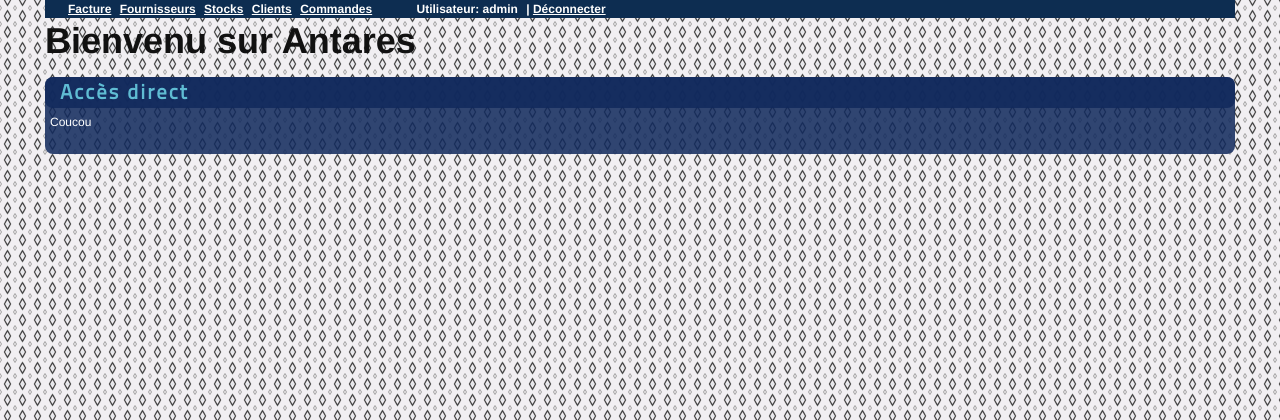
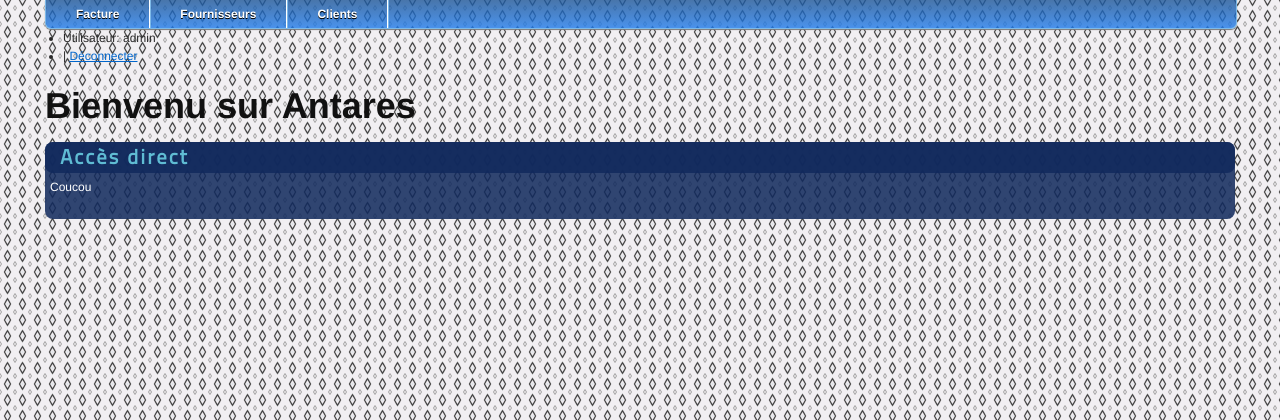
Before and after one commit to Xialis/Antares, a Django app: page / in a window 1280 px wide. Shown: the top 420 px of the page. Run offline with Django 3.2, Linux system fonts and the light colour scheme; a user stored in the database is signed in; parts of the project's set-up code (start-up, migrations or seed data) failed here and were passed over.

Commit message:
Menu CSS3

```diff
--- a/Antares/Antares/media/style.css
+++ b/Antares/Antares/media/style.css
@@ -87,11 +87,132 @@
 
 
 /* topmenu */
-#topmenu { background-color: #0d2d51; margin-bottom: 5px;}
-#topmenu ul { display: inline; list-style: none; }
-#topmenu ul li { display: inline; margin-left: 5px; }
+#topmenu { margin-bottom: 5px;}
 
-#topmenu, #topmenu a, #topmenu a:visited { color: white; font-weight: bold; }
+#menu, #menu ul { list-style: none; margin: 0; padding: 0; }
+#menu {
+  width: 100%;
+  margin: 0px auto;
+  border: 1px solid #7db9e8;
+  border-top: 0;
+  background: linear-gradient(to bottom, rgba(30,87,153,0.8) 0%,rgba(32,123,234,0.8) 100%);
+  border-radius: 0px;
+  border-bottom-right-radius: 6px;
+  border-bottom-left-radius: 6px;
+  box-shadow: 0 1px 1px #777;
+}
+#menu:before, #menu:after { content: ""; display: table;}
+#menu:after { clear: both; }
+#menu { zoom: 1; }
+
+#menu li {
+  float: left;
+  border-right: 1px solid #FFFFFF;
+  box-shadow: 1px 0 0 #7db9e8;
+  position: relative;
+}
+
+#menu a {
+  float: left;
+  padding: 5px 30px;
+  color: white;
+  font-weight: bold;
+  text-decoration: none;
+  text-shadow: 0 1px 0 #000000;
+}
+
+#menu li:hover > a {
+  color: #fafafa;
+}
+
+#menu ul {
+  margin: 13px 0 0 0;
+  opacity: 0;
+  visibility: hidden;
+  position: absolute;
+  top: 38px;
+  left: 0px;
+  z-index: 0;
+  background: linear-gradient(to bottom, rgba(30,87,153,0.8) 0%,rgba(32,123,234,0.8) 100%);
+  box-shadow: 0 -1px 0 rgba(255,255,255,.3);
+  border-radius: 3px;
+  transition: all .2s ease-in-out;
+}
+
+#menu li:hover > ul {
+  opacity: 1;
+  visibility: visible;
+  margin: 0;
+}
+
+#menu ul ul {
+  top: 0;
+  left: 150px;
+  margin: 0 0 0 20px;
+  box-shadow: -1px 0 0 rgba(255,255,255,.3);
+}
+
+#menu ul li {
+  float: none;
+  display: block;
+  border: 0;
+  box-shadow: 0 1px 0 #111, 0 2px 0 #666;
+}
+
+#menu ul li:last-child {
+  box-shadow: none;
+}
+
+#menu ul a {
+  padding: 8px;
+  width: 130px;
+  display: block;
+  white-space: nowrap;
+  float: none;
+  text-transform: none;
+}
+
+#menu ul a:hover {
+  background-color: #0186ba;
+  background-image: linear-gradient(#04acec, #0186ba);
+}
+
+#menu ul li:first-child > a {
+  border-radius: 3px 3px 0 0;
+}
+
+#menu ul li:first-child > a:after {
+  content: '';
+  position: absolute;
+  left: 40px;
+  top: -6px;
+  border-left: 6px solid transparent;
+  border-right: 6px solid transparent;
+  border-bottom: 6px solid #444;
+}
+
+#menu ul ul li:first-child a:after {
+  left: -6px;
+  top: 50%;
+  margin-top: -6px;
+  border-left: 0;
+  border-bottom: 6px solid transparent;
+  border-top: 6px solid transparent;
+border-right: 6px solid #3b3b3b;
+}
+
+#menu ul li:first-child a:hover:after {
+  border-bottom-color: #04acec;
+}
+
+#menu ul ul li:first-child a:hover:after {
+  border-right-color: #0299d3;
+  border-bottom-color: transparent;
+}
+
+#menu ul li:last-child > a {
+  border-radius: 0 0 3px 3px;
+}
 
 /* ul.errorlist */
 ul.errorlist {padding:0.8em;margin-bottom:1em;border:2px solid #ddd;}
--- a/Antares/Antares/templates/base.html
+++ b/Antares/Antares/templates/base.html
@@ -48,12 +48,22 @@
   	<div class="container">
   		<div class="wrapper">
 	  		<div id="topmenu" class="first span-30 last">
-	  			<ul>
-	  				<li><a href="{% url facture.func.ctrl %}">Facture</a></li>
-	  				<li><a href="{% url fournisseur.views.index %}">Fournisseurs</a></li>
-	  				<li><a href="{% url stock.views.index %}">Stocks</a></li>
+	  			<ul id="menu">
+	  				<li><a href="{% url facture.func.ctrl %}">Facture</a>
+	  					<ul>
+	  						<li><a href="{% url facture.views.facnonsoldee %}">Non soldée</a></li>
+	  						<li><a href="{% url facture.func.ctrl %}">Facture</a></li>
+	  					</ul>
+	  				</li>
+	  				<li><a href="{% url fournisseur.views.index %}">Fournisseurs</a>
+		  				<ul>
+		  					<li><a href="{% url fournisseur.views.index %}">Fournisseurs</a></li>
+		  					<li><a href="{% url stock.views.index %}">Stocks</a></li>
+		  					<li><a href="{% url commande.views.index %}">Commandes</a></li>
+		  				</ul>
+	  				</li>
 	  				<li><a href="{% url client.views.index %}">Clients</a></li>
-	  				<li><a href="{% url commande.views.index %}">Commandes</a></li>
+
 	  			</ul>
 
 	  			<ul id="ctrl_utilisateur">
```
